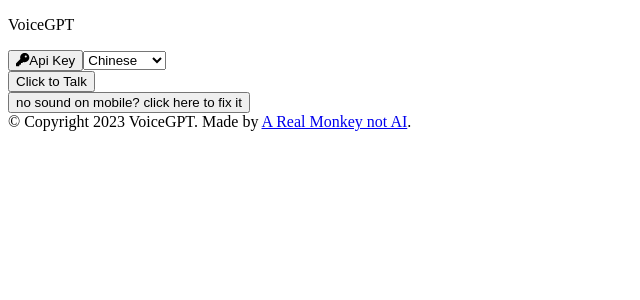
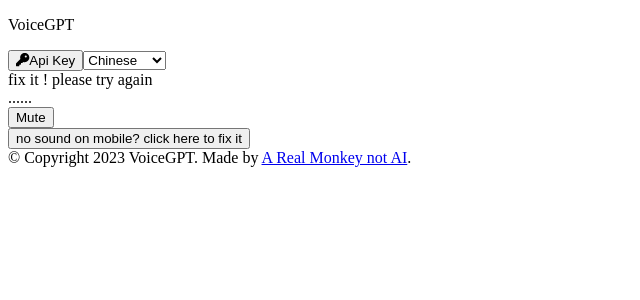
Before and after one commit to RetricSu/VoiceGPT, a Next.js app: page / in a window 1280 px wide. Both pictures are taken after a click on the button "no sound on mobile? click here to fix it". Shown: the top 300 px of the page, without its empty margins (0-640 px from the left). Built offline with nearby package versions, Linux system fonts and the light colour scheme; no server answers.

Commit message:
feat: add speech words animation

```diff
--- /dev/null
+++ b/src/components/speechAnimation.tsx
@@ -0,0 +1,87 @@
+import { useEffect, useRef, useState } from 'react';
+
+type SpeechAnimationProps = {
+  utter: SpeechSynthesisUtterance;
+  isSpeaking: boolean;
+};
+
+function splitSentenceIntoWords(sentence: string): string[] {
+  const words: string[] = [];
+
+  let wordStart = 0;
+  for (let i = 0; i < sentence.length; i += 1) {
+    const char = sentence[i]!;
+    if (/\s|[,.!?]/.test(char)) {
+      if (i > wordStart) {
+        words.push(sentence.slice(wordStart, i));
+      }
+      if (/\S/.test(char)) {
+        words.push(char);
+      }
+      wordStart = i + 1;
+    }
+  }
+
+  if (wordStart < sentence.length) {
+    words.push(sentence.slice(wordStart));
+  }
+
+  return words;
+}
+
+const SpeechAnimation: React.FC<SpeechAnimationProps> = ({
+  utter,
+  isSpeaking,
+}) => {
+  const [words, setWords] = useState<string[]>([]);
+  const [activeIndex, setActiveIndex] = useState<number>(-1);
+  const containerRef = useRef<HTMLDivElement>(null);
+
+  useEffect(() => {
+    if (!utter) return;
+
+    const array = splitSentenceIntoWords(utter.text);
+    console.log(array);
+    setWords(array);
+    setActiveIndex(-1);
+  }, [utter]);
+
+  useEffect(() => {
+    if (!isSpeaking || !words.length) return;
+    setActiveIndex(0);
+  }, [isSpeaking, words]);
+
+  useEffect(() => {
+    if (!isSpeaking || !words.length || activeIndex === -1) return;
+    const speakingDuration = (words[activeIndex]!.length / utter.rate) * 110;
+    const timeout = setTimeout(() => {
+      setActiveIndex((i) => (i === words.length - 1 ? -1 : i + 1));
+    }, speakingDuration);
+
+    return () => clearTimeout(timeout);
+  }, [isSpeaking, words, activeIndex, utter]);
+
+  return (
+    <>
+      {isSpeaking && (
+        <div
+          className="speech-container rounded-lg bg-white p-5 shadow-md"
+          ref={containerRef}
+        >
+          {words.map((word, i) => (
+            <span
+              key={i}
+              className={`speech-word text-3xl font-bold capitalize text-gray-700 ${
+                i === activeIndex || i === activeIndex - 1 ? 'inline' : 'hidden'
+              } ${i === activeIndex ? 'visible' : 'hidden'}`}
+            >
+              {word}&nbsp;
+            </span>
+          ))}
+        </div>
+      )}
+    </>
+  );
+};
+
+export default SpeechAnimation;
--- a/src/pages/index.tsx
+++ b/src/pages/index.tsx
@@ -8,6 +8,7 @@
   loadSpeakLangFromStore,
   SpeakLang,
 } from '@/components/selectLang';
+import SpeechAnimation from '@/components/speechAnimation';
 import TalkingWave from '@/components/talkingWave';
 import { Meta } from '@/layouts/Meta';
 import { OpenAI } from '@/service/chatGPT';
@@ -21,6 +22,7 @@
   const [isListening, setIsListening] = useState(false);
   const [isThinking, setIsThinking] = useState(false);
   const [isAiTalking, setIsAiTalking] = useState(false);
+  const [utterance, setUtterance] = useState<SpeechSynthesisUtterance>();
   const [message, setMessage] = useState('');
   const [response, setResponse] = useState('');
   const [recognition, setRecognition] = useState<SpeechRecognition>();
@@ -206,6 +208,7 @@
         handleMute();
       }
     };
+    setUtterance(utter);
 
     // Speak the text using the SpeechSynthesisUtterance API
     window.speechSynthesis.speak(utter);
@@ -214,6 +217,7 @@
   const handleMute = () => {
     setIsAiTalking(false);
     window.speechSynthesis.cancel();
+    setUtterance(undefined);
   };
 
   useEffect(() => {
@@ -238,6 +242,9 @@
       }
     >
       <div className="flex flex-col items-center justify-center">
+        {utterance && (
+          <SpeechAnimation utter={utterance} isSpeaking={isAiTalking} />
+        )}
         {isAiTalking && (
           <div className="w-40">
             <TalkingWave />
@@ -295,14 +302,7 @@
         <div>
           <button
             className="text-sm capitalize text-gray-400"
-            onClick={() => {
-              const utt = new SpeechSynthesisUtterance();
-              const lang = loadSpeakLangFromStore() || SpeakLang.zh;
-              utt.text = 'fix it! please try again';
-              utt.lang = getSpeechLang(lang);
-              utt.voice = findCorrectVoice(lang);
-              window.speechSynthesis.speak(utt);
-            }}
+            onClick={() => speakLang('fix it! please try again')}
           >
             no sound on mobile? click here to fix it
           </button>
```
